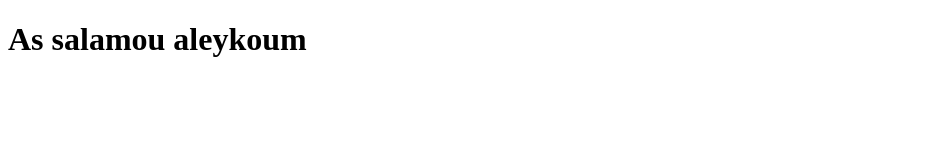
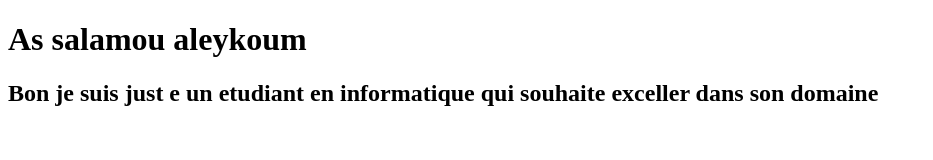
Before and after one commit to xmk472/Project, a plain HTML site: page index.html in a window 1280 px wide. Shown: the whole page, without its empty margins (0-933 px from the left). Drawn offline with Linux system fonts and the light colour scheme.

Commit message:
My second

```diff
--- a/index.html
+++ b/index.html
@@ -7,5 +7,6 @@
 </head>
 <body>
     <h1>As salamou aleykoum </h1>
+    <h2>Bon je suis just e un etudiant en informatique qui souhaite exceller dans son domaine </h2>
 </body>
 </html>
```
